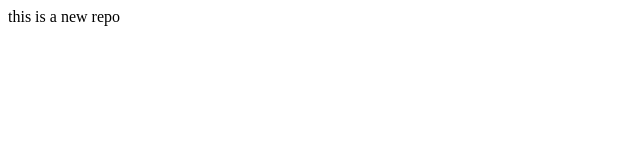
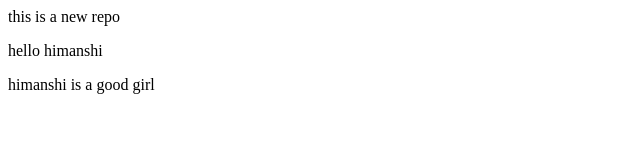
Before and after one commit to himanshisonkusale/LocalRepo, a plain HTML site: page index.html in a window 1280 px wide. Shown: the whole page, without its empty margins (0-640 px from the left). Drawn offline with Linux system fonts and the light colour scheme.

Commit message:
new changes

```diff
--- a/index.html
+++ b/index.html
@@ -1 +1,3 @@
 <p>this is a new repo</p>
+<p>hello himanshi</p>
+<p>himanshi is a good girl</p>
```
